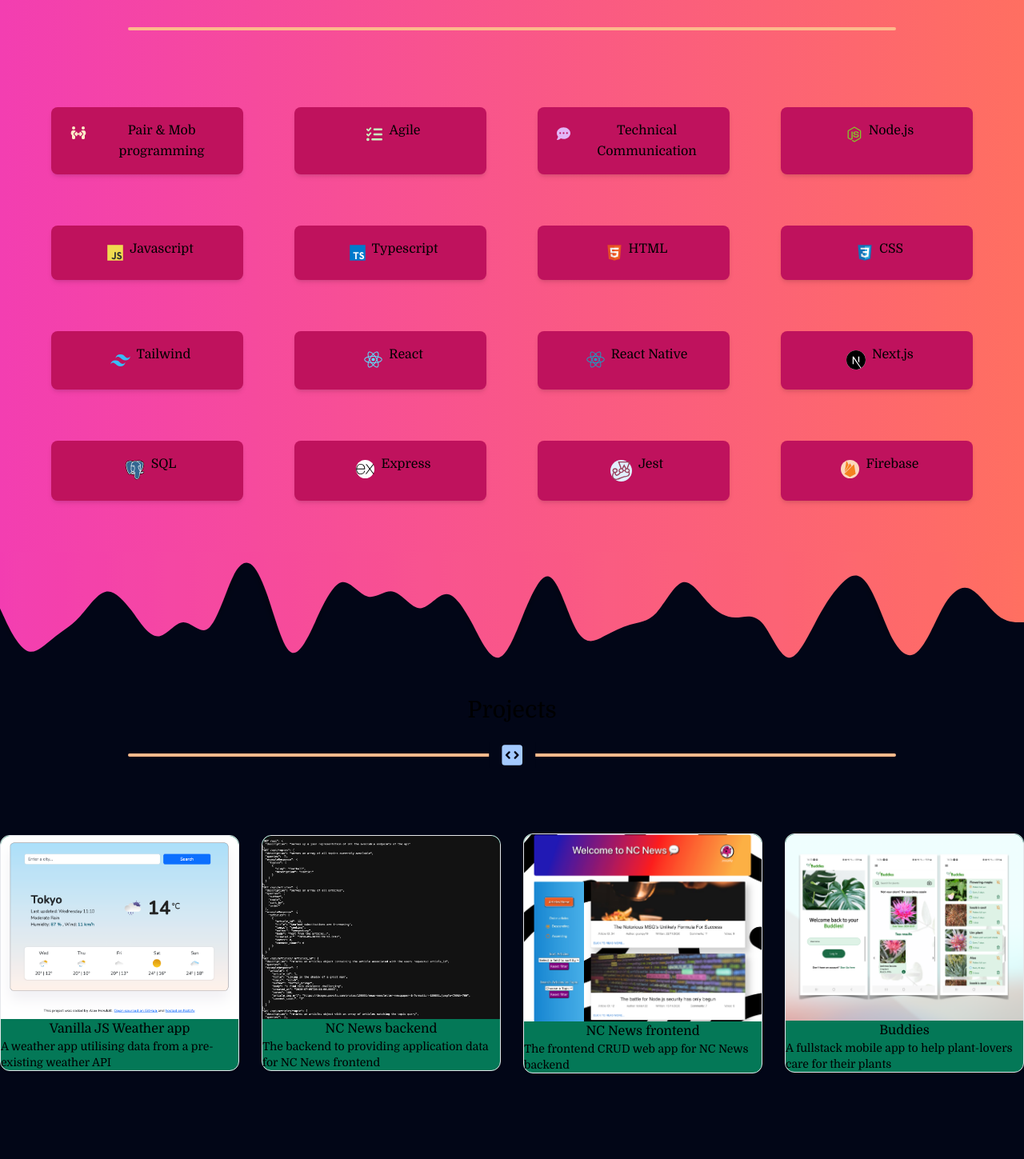
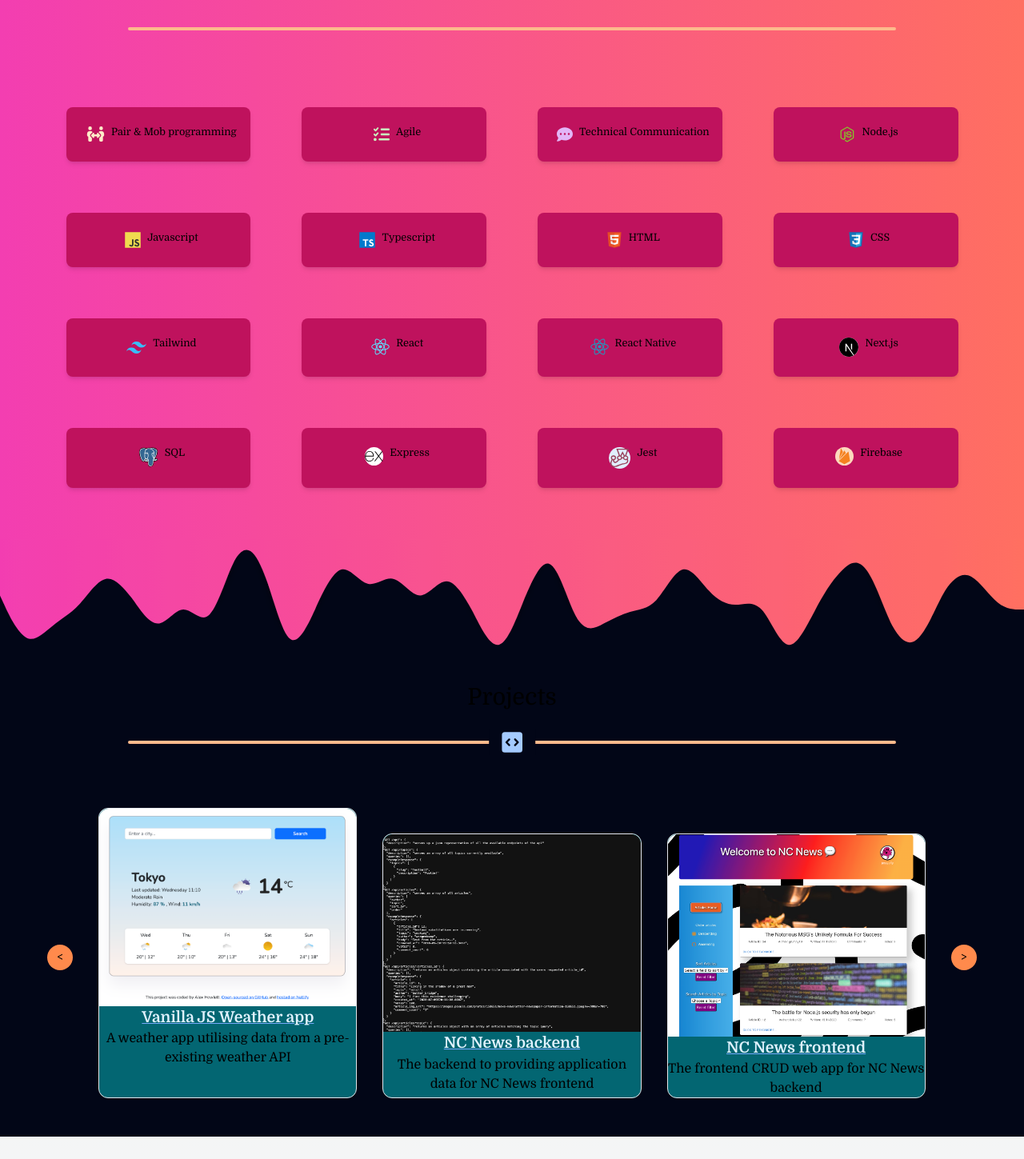
Before and after one commit to alehow84/Portfolio, a Next.js app: page / in a window 1280 px wide. Shown: the part 1640-3089 px from the top of the page at 80% size. Built offline with nearby package versions, Linux system fonts and the light colour scheme.

Commit message:
remove unused classes

```diff
--- a/package.json
+++ b/package.json
@@ -12,7 +12,7 @@
     "devicon": "^2.16.0",
     "flowbite": "^2.3.0",
     "flowbite-react": "^0.9.0",
-    "next": "14.2.1",
+    "next": "^14.2.3",
     "react": "^18",
     "react-dom": "^18",
     "react-type-animation": "^3.2.0"
--- a/src/app/components/layout/Projects.tsx
+++ b/src/app/components/layout/Projects.tsx
@@ -2,17 +2,8 @@
 
 // export const metadata: Metadata = { title: "Projects" };
 
-/*
--Create json with data i want to use in my pagination reel and import it here
-- json must be an array of objects with the same structure
-- save screenshots of my projects in public file
-- for each json object:
-    -div container with rounded border to contain the "card"
-    - link tag containing an image with the project screenshot
-    - div containing a 1.project title tag 2.link tag with github repo link
-*/
-
-import { data } from "../../../../public/data/projects.json";
+"use client";
+import MultiCarouselCard from "@/app/static/MultiCardCarousel";
 
 export default function Projects() {
   return (
@@ -42,11 +33,11 @@
           </div>
         </div>
       </div>
-      <div className="flex flex-row justify-center items-center gap-7 pt-[8vh] pb-[12vh]">
+      {/* <div className="flex flex-row justify-center items-center gap-7 pt-[8vh] pb-[12vh] ml-10 mr-10">
         {data.map((project, index) => (
           <div
             key={index}
-            className="flex h-fit max-w-md bg-emerald-700 border border-gray-200 rounded-xl shadow scale-100 hover:scale-110 transition duration-200 ease-in-out"
+            className="flex h-fit max-w-md bg-teal-700 border border-gray-200 rounded-xl shadow scale-100 hover:scale-110 transition duration-200 ease-in-out"
           >
             <div className="">
               <a href={project.repo} target="_blank">
@@ -57,14 +48,17 @@
                 />
 
                 <div className="flex flex-col justify-center items-center">
-                  <h5 className="bold">{project.projectTitle}</h5>
-                  <p className="text-sm">{project.description}</p>
+                  <h5 className=" text-[1.5vw] text-sky-100 font-bold underline decoration-blue-400">
+                    {project.projectTitle}
+                  </h5>
+                  <p className="text-center">{project.description}</p>
                 </div>
               </a>
             </div>
           </div>
         ))}
-      </div>
+      </div> */}
+      <MultiCarouselCard />
     </div>
   );
 }
--- a/src/app/components/layout/Skills.tsx
+++ b/src/app/components/layout/Skills.tsx
@@ -21,7 +21,7 @@
         <div className="inline-flex items-center justify-center w-full">
           <hr className="w-3/4 h-1 my-8 bg-orange-300 border-0 rounded" />
         </div>
-        <div className="p-16 text-[1.25vw] leading-[3.25vh]">
+        <div className="p-16 text-[1vw] leading-[3.75vh]">
           <SkillsList />
         </div>
       </div>
--- /dev/null
+++ b/src/app/static/MultiCardCarousel.tsx
@@ -0,0 +1,66 @@
+"use client";
+import { useState, FC } from "react";
+import { data } from "../../../public/data/projects.json";
+
+const MultiCarouselCard: FC = () => {
+  const [currentIndex, setCurrentIndex] = useState(0);
+
+  const handleNext = () => {
+    setCurrentIndex((prevIndex) => (prevIndex + 1) % data.length);
+  };
+
+  const handlePrev = () => {
+    setCurrentIndex((prevIndex) => (prevIndex - 1 + data.length) % data.length);
+  };
+  if (currentIndex > data.length - 3) {
+    setCurrentIndex(0);
+  }
+
+  return (
+    <div className="flex flex-row justify-center items-center gap-7 mt-[6vh] mb-[8vh] ml-5 mr-5">
+      <div className="w-10/12">
+        <div className="flex space-x-8 space-y-8">
+          {data.slice(currentIndex, currentIndex + 3).map((project, index) => (
+            <div
+              key={index}
+              className="max-w-md bg-teal-700 border border-gray-200 rounded-xl shadow scale-100 hover:scale-110 transition duration-200 ease-in-out"
+            >
+              <div>
+                <a href={project.repo} target="_blank">
+                  <img
+                    src={project.image}
+                    alt={project.projectTitle}
+                    className="rounded-t-xl w-[100vh]"
+                  />
+
+                  <div className="flex flex-col justify-center items-center">
+                    <h5 className=" text-[1.5vw] text-sky-100 font-bold underline decoration-blue-400">
+                      {project.projectTitle}
+                    </h5>
+                    <p className="text-center">{project.description}</p>
+                  </div>
+                </a>
+              </div>
+            </div>
+          ))}
+        </div>
+        <div className="flex items-center justify-between mt-4 relative bottom-52 ">
+          <button
+            className="w-8 h-8 rounded-full bg-orange-400  relative right-16 hover:scale-110 scale-100"
+            onClick={handlePrev}
+          >
+            &lt;
+          </button>
+          <button
+            className="w-8 h-8 rounded-full bg-orange-400 relative left-16 hover:scale-110 scale-100"
+            onClick={handleNext}
+          >
+            &gt;
+          </button>
+        </div>
+      </div>
+    </div>
+  );
+};
+
+export default MultiCarouselCard;
--- a/src/app/static/SkillsList.tsx
+++ b/src/app/static/SkillsList.tsx
@@ -3,7 +3,7 @@
 export default function SkillsList() {
   return (
     <div className="grid grid-cols-4 gap-16">
-      <button className="p-4 rounded-lg bg-pink-700 op-10 shadow-md inline-flex justify-center">
+      <button className="p-4 rounded-lg bg-pink-700 op-10 shadow-md inline-flex justify-center pointer-events-none">
         <div className="mobile:hidden p-2">
           <Image
             src="/icons/skills/programming.svg"
@@ -14,7 +14,7 @@
         </div>
         Pair & Mob programming
       </button>
-      <button className="p-4 rounded-lg bg-pink-700 op-65 shadow-md inline-flex justify-center">
+      <button className="p-4 rounded-lg bg-pink-700 op-65 shadow-md inline-flex justify-center pointer-events-none">
         <div className="mobile:hidden p-2">
           <Image
             src="/icons/skills/agile.svg"
@@ -25,7 +25,7 @@
         </div>
         Agile
       </button>
-      <button className="p-4 rounded-lg bg-pink-700 op-65 shadow-md inline-flex justify-center">
+      <button className="p-4 rounded-lg bg-pink-700 op-65 shadow-md inline-flex justify-center pointer-events-none">
         <div className="mobile:hidden p-2">
           <Image
             src="/icons/skills/technical-comms.svg"
@@ -36,7 +36,7 @@
         </div>
         Technical Communication
       </button>
-      <button className="p-4 rounded-lg bg-pink-700 op-65 shadow-md inline-flex justify-center">
+      <button className="p-4 rounded-lg bg-pink-700 op-65 shadow-md inline-flex justify-center pointer-events-none">
         <div className="mobile:hidden p-2">
           <Image
             src="/icons/techstack/node.svg"
@@ -47,7 +47,7 @@
         </div>
         Node.js
       </button>
-      <button className="p-4 rounded-lg bg-pink-700 op-65 shadow-md inline-flex justify-center">
+      <button className="p-4 rounded-lg bg-pink-700 op-65 shadow-md inline-flex justify-center pointer-events-none">
         <div className="mobile:hidden p-2">
           <Image
             src="/icons/techstack/javascript.svg"
@@ -58,7 +58,7 @@
         </div>
         Javascript
       </button>
-      <button className="p-4 rounded-lg bg-pink-700 op-65 shadow-md inline-flex justify-center">
+      <button className="p-4 rounded-lg bg-pink-700 op-65 shadow-md inline-flex justify-center pointer-events-none">
         <div className="mobile:hidden p-2">
           <Image
             src="/icons/techstack/typescript.svg"
@@ -69,7 +69,7 @@
         </div>
         Typescript
       </button>
-      <button className="p-4 rounded-lg bg-pink-700 op-65 shadow-md inline-flex justify-center">
+      <button className="p-4 rounded-lg bg-pink-700 op-65 shadow-md inline-flex justify-center pointer-events-none">
         <div className="mobile:hidden p-2">
           <Image
             src="/icons/techstack/html.svg"
@@ -80,7 +80,7 @@
         </div>
         HTML
       </button>
-      <button className="p-4 rounded-lg bg-pink-700 op-65 shadow-md inline-flex justify-center">
+      <button className="p-4 rounded-lg bg-pink-700 op-65 shadow-md inline-flex justify-center pointer-events-none">
         <div className="mobile:hidden p-2">
           <Image
             src="/icons/techstack/css.svg"
@@ -91,7 +91,7 @@
         </div>
         CSS
       </button>
-      <button className="p-4 rounded-lg bg-pink-700 op-65 shadow-md inline-flex justify-center">
+      <button className="p-4 rounded-lg bg-pink-700 op-65 shadow-md inline-flex justify-center pointer-events-none">
         <div className="mobile:hidden p-2">
           <Image
             src="/icons/techstack/tailwind.svg"
@@ -102,7 +102,7 @@
         </div>
         Tailwind
       </button>
-      <button className="p-4 rounded-lg bg-pink-700 op-65 shadow-md inline-flex justify-center">
+      <button className="p-4 rounded-lg bg-pink-700 op-65 shadow-md inline-flex justify-center pointer-events-none">
         <div className="mobile:hidden p-2">
           <Image
             src="/icons/techstack/react.svg"
@@ -113,7 +113,7 @@
         </div>
         React
       </button>
-      <button className="p-4 rounded-lg bg-pink-700 op-65 shadow-md inline-flex justify-center">
+      <button className="p-4 rounded-lg bg-pink-700 op-65 shadow-md inline-flex justify-center pointer-events-none">
         <div className="mobile:hidden p-2">
           <Image
             src="/icons/techstack/react-native.svg"
@@ -124,7 +124,7 @@
         </div>
         React Native
       </button>
-      <button className="p-4 rounded-lg bg-pink-700 op-65 shadow-md inline-flex justify-center">
+      <button className="p-4 rounded-lg bg-pink-700 op-65 shadow-md inline-flex justify-center pointer-events-none">
         <div className="mobile:hidden p-2">
           <div className="bg-white rounded-full">
             <Image
@@ -137,7 +137,7 @@
         </div>
         Next.js
       </button>
-      <button className="p-4 rounded-lg bg-pink-700 op-65 shadow-md inline-flex justify-center">
+      <button className="p-4 rounded-lg bg-pink-700 op-65 shadow-md inline-flex justify-center pointer-events-none">
         <div className="mobile:hidden p-2">
           <Image
             src="/icons/techstack/sql.svg"
@@ -148,7 +148,7 @@
         </div>
         SQL
       </button>
-      <button className="p-4 rounded-lg bg-pink-700 op-65 shadow-md inline-flex justify-center">
+      <button className="p-4 rounded-lg bg-pink-700 op-65 shadow-md inline-flex justify-center pointer-events-none">
         <div className="mobile:hidden p-2">
           <div className="bg-white rounded-full">
             <Image
@@ -161,7 +161,7 @@
         </div>
         Express
       </button>
-      <button className="p-4 rounded-lg bg-pink-700 op-65 shadow-md inline-flex justify-center">
+      <button className="p-4 rounded-lg bg-pink-700 op-65 shadow-md inline-flex justify-center pointer-events-none">
         <div className="mobile:hidden p-2">
           <div className="bg-blue-100 rounded-full p-0.5">
             <Image
@@ -174,7 +174,7 @@
         </div>
         Jest
       </button>
-      <button className="p-4 rounded-lg bg-pink-700 op-65 shadow-md inline-flex justify-center">
+      <button className="p-4 rounded-lg bg-pink-700 op-65 shadow-md inline-flex justify-center pointer-events-none">
         <div className="mobile:hidden p-2">
           <div className="bg-orange-200 rounded-full">
             <Image
```
Also changed, not shown: src/app/components/Skills/SkillsObj.tsx (deleted, +0 -83 lines), 1 other file (tests, documents, lock files or other folders).
